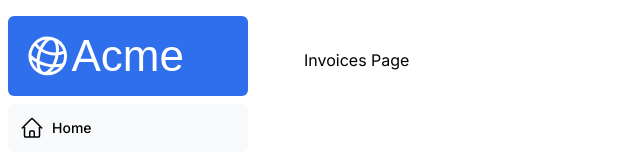
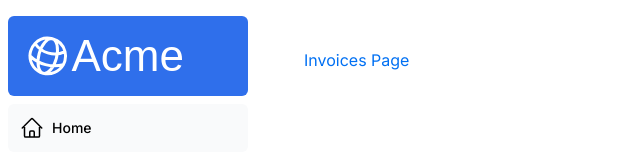
Before and after one commit to tapsdoc/nextjs-dashboard, a Next.js app: page /dashboard/invoices in a window 1280 px wide. Shown: the top 160 px of the page, without its empty margins (0-640 px from the left). Built offline with nearby package versions, Linux system fonts and the light colour scheme; a web font is replaced by a local one.

Commit message:
blue text

```diff
--- a/app/dashboard/invoices/page.tsx
+++ b/app/dashboard/invoices/page.tsx
@@ -2,7 +2,7 @@ import React from 'react';
 
 const InvoicesPage = () => {
 	return (
-		<div>
+		<div className="text-blue-500">
 			Invoices Page
 		</div>
 	);
```
